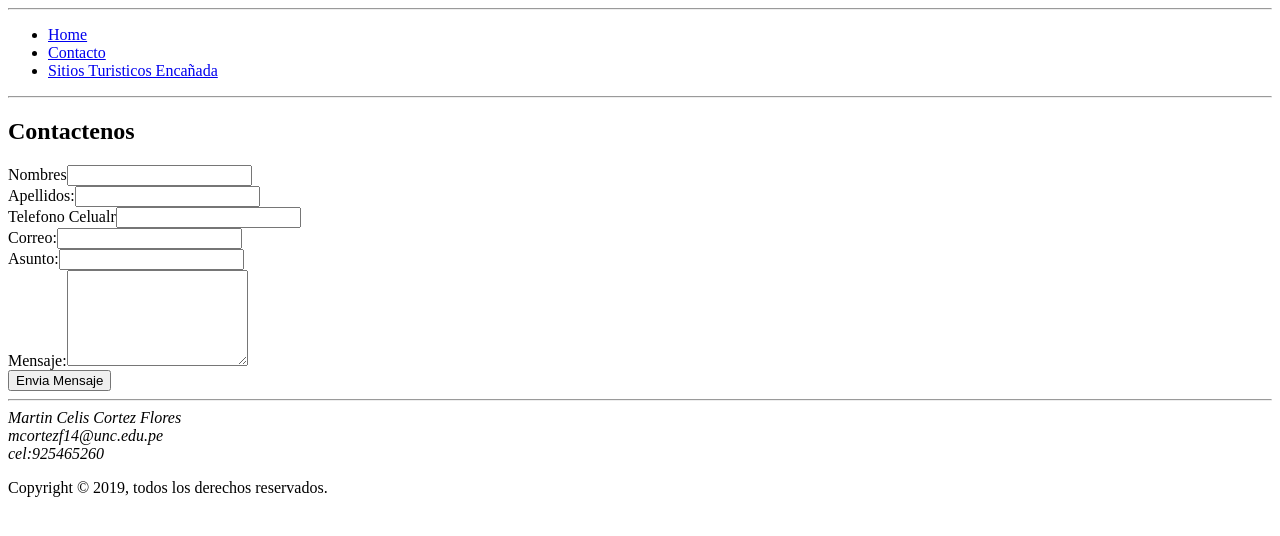
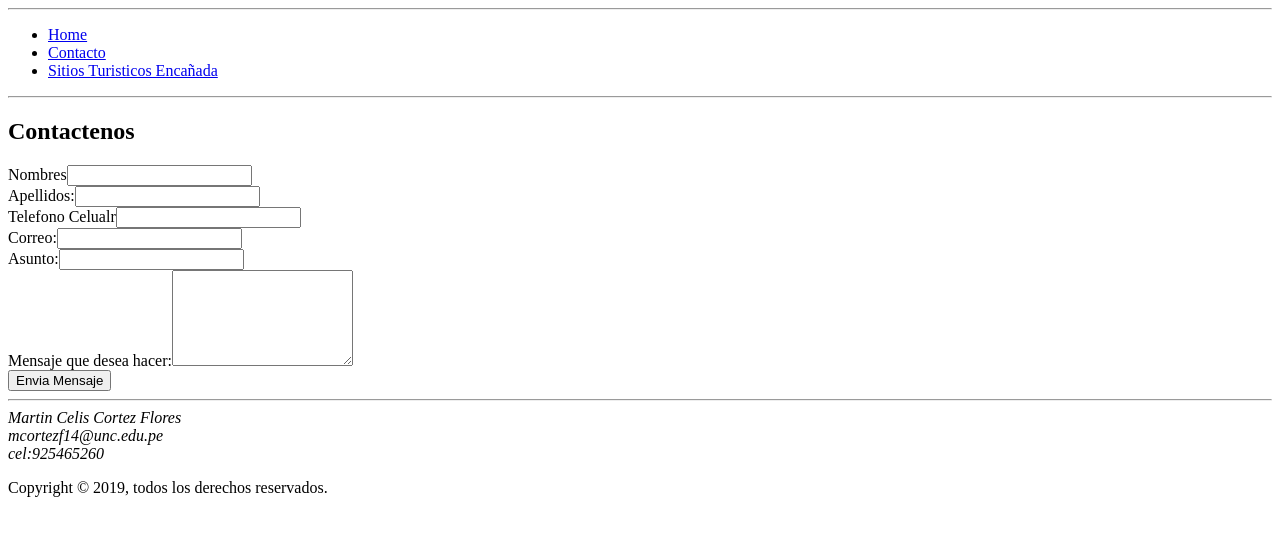
Before and after one commit to martincelis-2019/martincelis-2019.github.io, a plain HTML site: page WebPagCurso/contacto.html in a window 1280 px wide. Drawn offline with Linux system fonts and the light colour scheme.

Commit message:
actualizando contacto

```diff
--- a/WebPagCurso/contacto.html
+++ b/WebPagCurso/contacto.html
@@ -35,7 +35,7 @@
             <div><label>Telefono Celualr</label><input type='text' value=''></div>
             <div><label>Correo:</label><input type='text' value=''></div>
             <div><label>Asunto:</label><input type='text' value=''></div>
-            <div><label>Mensaje:</label><textarea rows='6'></textarea></div>
+            <div><label>Mensaje que desea hacer:</label><textarea rows='6'></textarea></div>
             <div><input type='submit' value='Envia Mensaje'></div>
         </form>
     </section>
```
